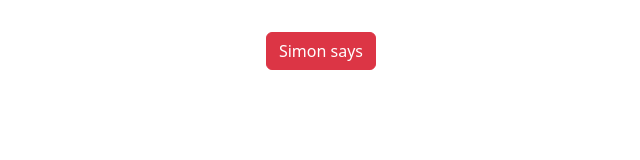
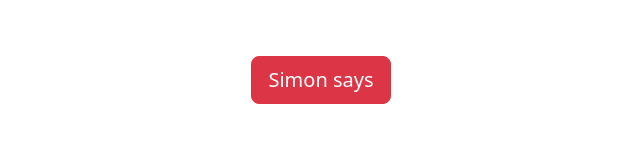
Before and after one commit to SAX-94/js-simon, a plain HTML site: page index.html in a window 1280 px wide. Shown: the whole page, without its empty margins (319-959 px from the left). Drawn offline with nearby package versions, Linux system fonts and the light colour scheme.

Commit message:
enlarged button, added vertical margins

```diff
--- a/index.html
+++ b/index.html
@@ -14,7 +14,7 @@
 <body>
     <div class="wrapper d-flex justify-content-center align-items-center flex-column">
         <h1 class="content"></h1>
-        <button type="button" class="btn btn-danger my-4" id="simonBtn">Simon says</button>
+        <button type="button" class="btn btn-lg btn-danger my-5" id="simonBtn">Simon says</button>
         <h5 class="underContent"></h5>
     </div>
     <script src="js/script.js"></script>
```
